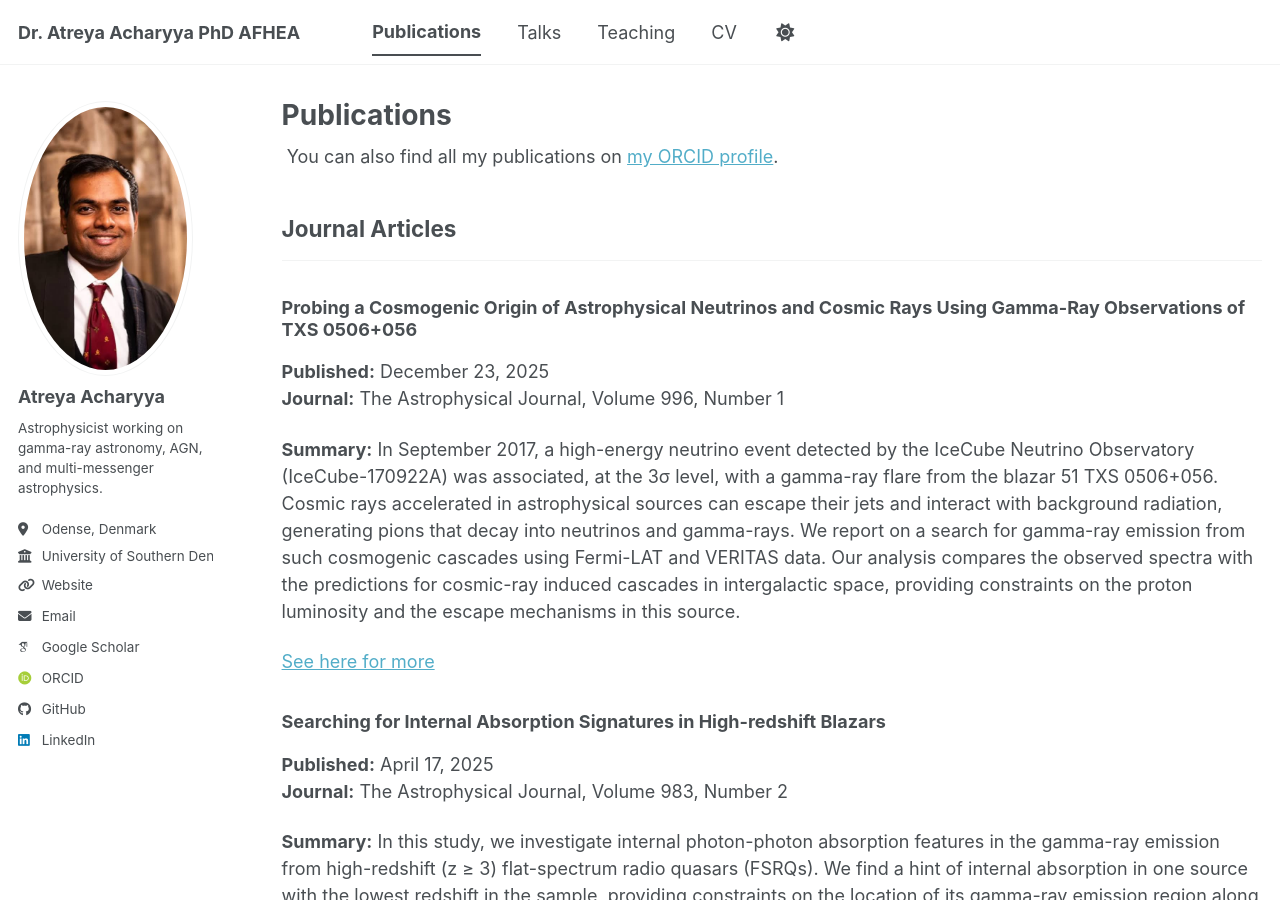
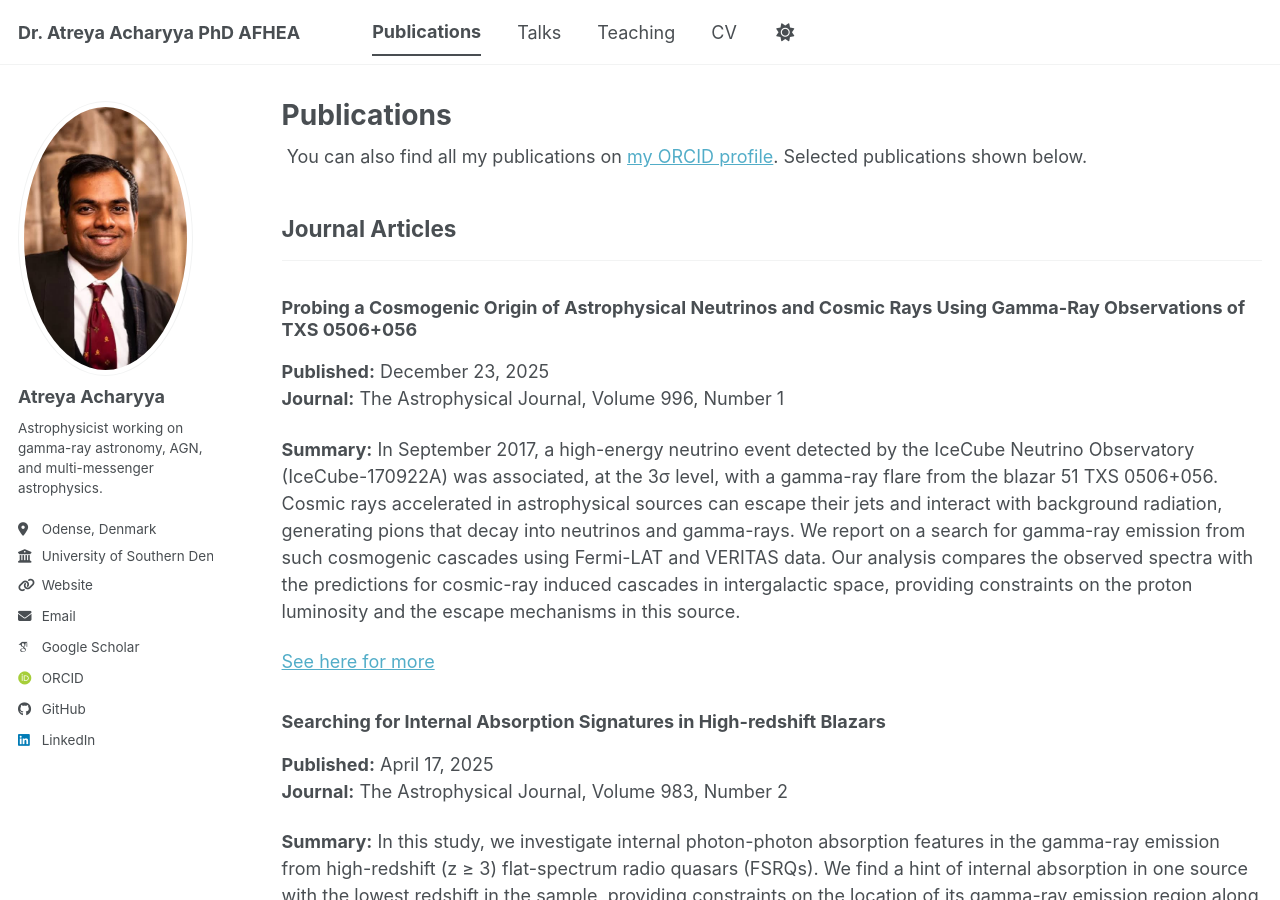
Before and after one commit to atreyaacharyya/atreyaacharyya.github.com, a Jekyll site: the page built from _pages/publications.html, in a window 1280 px wide and 900 px high. Built offline with Jekyll 4.4.1, drawn with Linux system fonts in a browser that asks for light colours; some web fonts are replaced; a script bundle is joined from its source files by our own code; library files that are not in the unit come from our copies.

Commit message:
Update publications.html

```diff
--- a/_pages/publications.html
+++ b/_pages/publications.html
@@ -8,7 +8,7 @@ author_profile: true
 {% if site.author.orcid %}
   <div class="wordwrap">
     You can also find all my publications on
-    <a href="{{site.author.orcid}}">my ORCID profile</a>.
+    <a href="{{site.author.orcid}}">my ORCID profile</a>. Selected publications shown below.
   </div>
 {% endif %}
 
```
